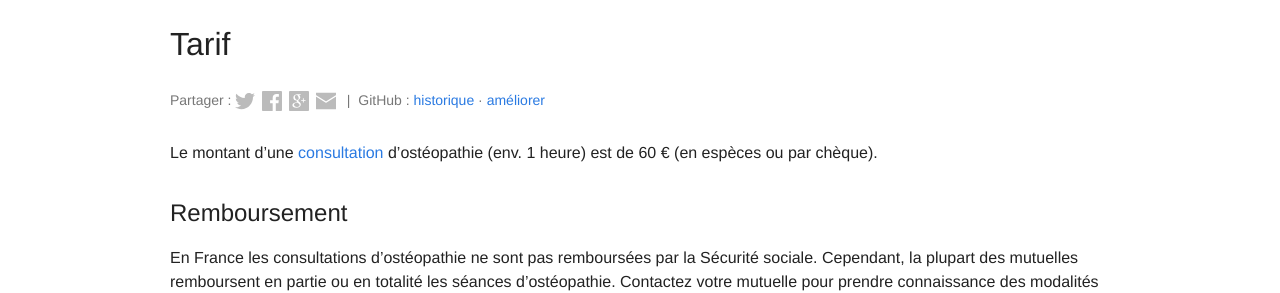
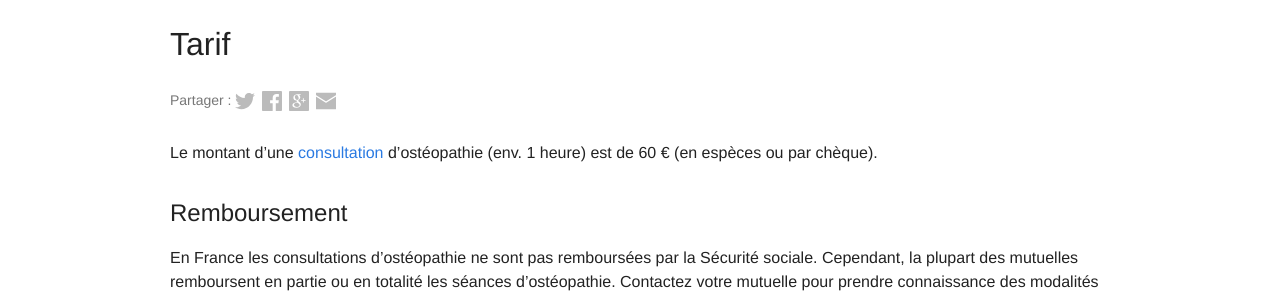
Before and after one commit to tkrotoff/osteo15, a Jekyll site: the page built from 4-Tarif.md, in a window 1280 px wide. Shown: the part 180-473 px from the top of the page. Built offline with Jekyll 4.4.1, drawn with Linux system fonts in a browser that asks for light colours; nearby versions of some CDN libraries.

Commit message:
Remove GitHub links

```diff
--- a/_includes/GitHubLinks.html
+++ /dev/null
@@ -1,3 +0,0 @@
-<a href="https://github.com/tkrotoff/osteo15.com/commits/master/{{ page.path }}">historique</a>
-·
-<a href="https://github.com/tkrotoff/osteo15.com/edit/master/{{ page.path }}">améliorer</a>
--- a/_layouts/page.html
+++ b/_layouts/page.html
@@ -13,10 +13,6 @@ layout: default
           <span class="social-media-list">
             Partager : {% include SharePage.html %}
           </span>
-          <span class="github-links">
-            &nbsp;|&nbsp;
-            GitHub : {% include GitHubLinks.html %}
-          </span>
         </p>
         {% include PageTags.html %}
       </div>
--- a/_layouts/post.html
+++ b/_layouts/post.html
@@ -22,10 +22,6 @@ layout: default
           &nbsp;|&nbsp;
           Partager : {% include SharePage.html %}
         </span>
-        <span class="github-links">
-          &nbsp;|&nbsp;
-          GitHub : {% include GitHubLinks.html %}
-        </span>
       </p>
       {% include PageTags.html %}
     </div>
--- a/_sass/_layout.scss
+++ b/_sass/_layout.scss
@@ -237,12 +237,6 @@ a.site-title {
 .post-meta {
   font-size: $font-size-small;
   color: $grey;
-
-  @include media-query($on-palm) {
-    .github-links {
-      display: none;
-    }
-  }
 }
 
 .post-link {
```
